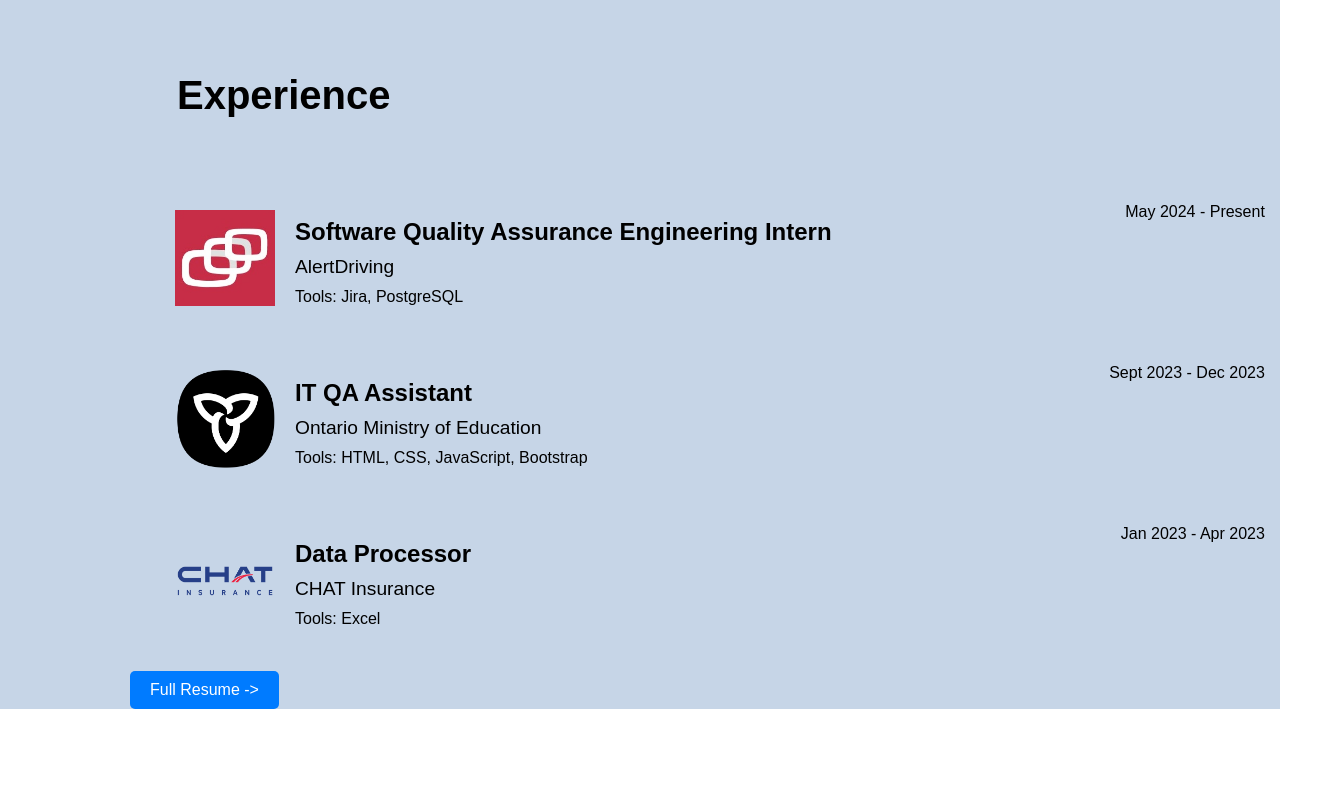
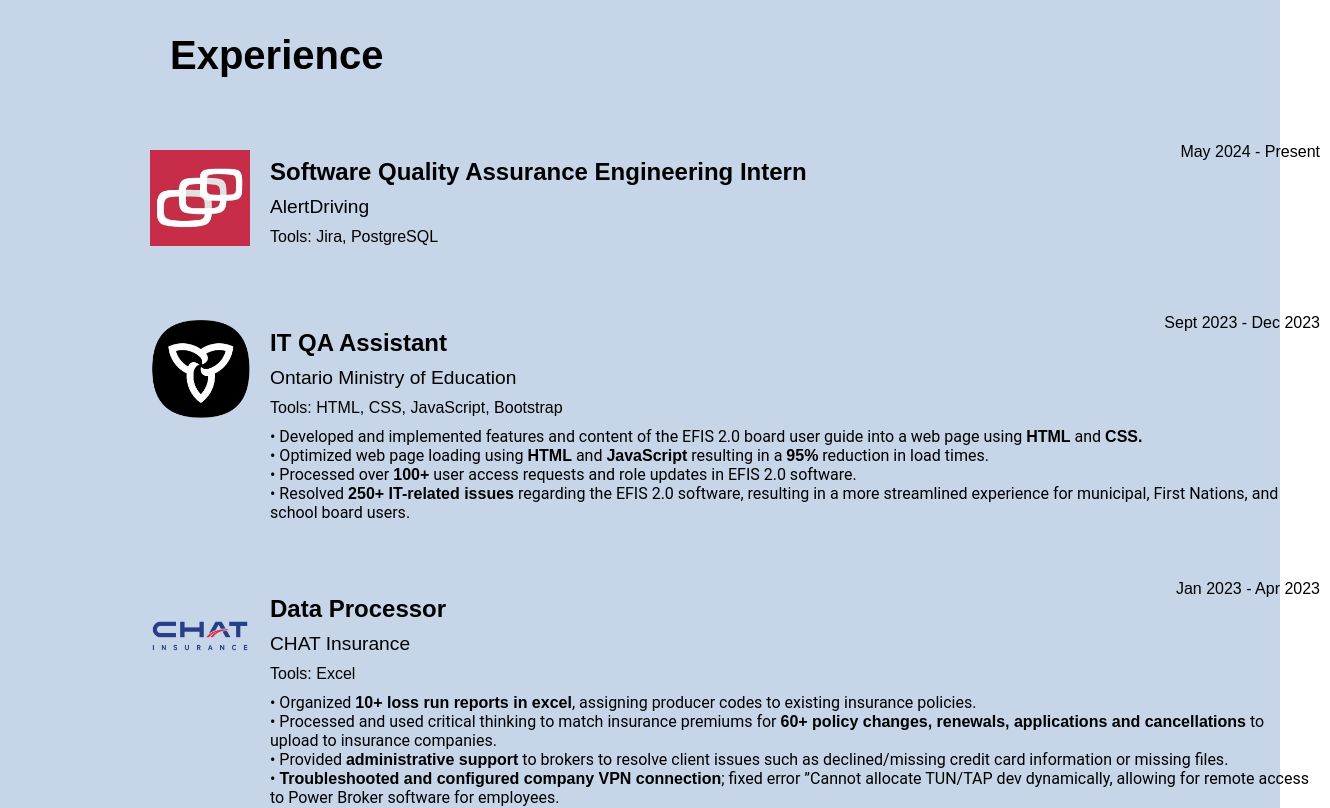
Before and after one commit to jasonliu1103/personalportfoliowebsite, a React (Create React App) app: page / in a window 1280 px wide. Shown: the part 1340-2148 px from the top of the page, 1330 px wide, since content can reach past the window. Before the commit the page ends 2049 px from the top, so only its background shows below. Built offline with nearby package versions, Linux system fonts and the light colour scheme.

Commit message:
Finished experience section

```diff
--- a/src/components/Experiences.css
+++ b/src/components/Experiences.css
@@ -2,15 +2,15 @@
   display: inline-block;
   justify-content: flex-start;
   flex-direction: column;
-  margin-top: 190px;
+  margin-top: 150px;
   padding-left: 130px;
 }
 
 .Experiences .title {
   font-size: 2.5rem;
   font-weight: bold;
-  margin-bottom: 70px;
-  margin-left: 47px;
+  margin-bottom: 50px;
+  margin-left: 40px;
 }
 
 .experience-details {
@@ -32,11 +32,11 @@
   font-size: 1em;
   margin: 5px 0;
   position: absolute;
-  top: 10px;  /* Adjust as necessary */
-  right: 10px;  /* Adjust as necessary */
+  top: 10px;
+  right: 10px;
 }
 
-.experience-description {
+.experience-tools {
   font-size: 1em;
   margin: 10px 0;
 }
@@ -60,6 +60,9 @@
   width: 150%;
   display: flex;
   position: relative;
+  max-width: 1200px;
+  margin: 0 auto;
+  margin-bottom: 20px;
 }
 
 .dark {
@@ -78,6 +81,7 @@
   color: #fff;
   border-radius: 5px;
   text-decoration: none;
+  margin-top: 10px;
 }
 
 a.resume-btn-experiences:hover {
@@ -99,3 +103,14 @@
   border-radius: 1px;
   object-fit: contain;
 }
+
+.experience-item p.p1,
+.experience-item p.p2,
+.experience-item p.p3,
+.experience-item p.p4 {
+  font-family: 'Roboto', sans-serif;
+}
+
+.experience-item p strong {
+  font-weight: bold;
+}
--- a/src/components/Experiences.jsx
+++ b/src/components/Experiences.jsx
@@ -11,28 +11,43 @@
     title: "Software Quality Assurance Engineering Intern",
     company: "AlertDriving",
     duration: "May 2024 - Present",
-    description: "Tools: Jira, PostgreSQL",
+    tools: "Tools: Jira, PostgreSQL",
+    p1: "",
     image: alertdriving_logo,
+    link: "https://www.alertdriving.com/",
   },
   {
     id: 2,
     title: "IT QA Assistant",
     company: "Ontario Ministry of Education",
     duration: "Sept 2023 - Dec 2023",
-    description: "Tools: HTML, CSS, JavaScript, Bootstrap",
+    tools: "Tools: HTML, CSS, JavaScript, Bootstrap",
+    p1: "• Developed and implemented features and content of the EFIS 2.0 board user guide into a web page using <strong>HTML</strong> and <strong>CSS.</strong>",
+    p2: "• Optimized web page loading using <strong>HTML</strong> and <strong>JavaScript</strong> resulting in a <strong>95%</strong> reduction in load times.",
+    p3: "• Processed over <strong>100+</strong> user access requests and role updates in EFIS 2.0 software.",
+    p4: "• Resolved <strong>250+ IT-related issues</strong> regarding the EFIS 2.0 software, resulting in a more streamlined experience for municipal, First Nations, and school board users.",
     image: ontario_logo,
+    link: "https://efis.fma.csc.gov.on.ca/faab/",
   },
   {
     id: 3,
     title: "Data Processor",
     company: "CHAT Insurance",
     duration: "Jan 2023 - Apr 2023",
-    description: "Tools: Excel",
+    tools: "Tools: Excel",
+    p1: "• Organized <strong>10+ loss run reports in excel</strong>, assigning producer codes to existing insurance policies.",
+    p2: "• Processed and used critical thinking to match insurance premiums for <strong>60+ policy changes, renewals, applications and cancellations</strong> to upload to insurance companies.",
+    p3: "• Provided <strong>administrative support</strong> to brokers to resolve client issues such as declined/missing credit card information or missing files.",
+    p4: "• <strong>Troubleshooted and configured company VPN connection</strong>; fixed error ”Cannot allocate TUN/TAP dev dynamically, allowing for remote access to Power Broker software for employees.",
     image: chat_logo,
+    link: "https://chatin.ca/",
   },
 ];
 
 const Experiences = () => {
+  const handleExperienceClick = (link) => {
+    window.location.href = link;
+  };
 
   return (
     <section id="experiences">
@@ -40,7 +55,12 @@
         <h1 className="title">Experience</h1>
         <ul className="experiences-list">
           {experiencesData.map((experience) => (
-            <li key={experience.id} className="experience-item">
+            <div
+              key={experience.id}
+              className="experience-link"
+              onClick={() => handleExperienceClick(experience.link)}
+            >
+              <li className="experience-item">
                 <img
                   src={experience.image}
                   alt={experience.title}
@@ -50,9 +70,14 @@
                   <h3 className="experience-title">{experience.title}</h3>
                   <p className="experience-company">{experience.company}</p>
                   <p className="experience-duration">{experience.duration}</p>
-              <p className="experience-description">{experience.description}</p>
+                  <p className="experience-tools">{experience.tools}</p>
+                  <p className="p1" dangerouslySetInnerHTML={{ __html: experience.p1 }}></p>
+                  <p className="p2" dangerouslySetInnerHTML={{ __html: experience.p2 }}></p>
+                  <p className="p3" dangerouslySetInnerHTML={{ __html: experience.p3 }}></p>
+                  <p className="p4" dangerouslySetInnerHTML={{ __html: experience.p4 }}></p>
                 </div>
               </li>
+            </div>
           ))}
         </ul>
         <a
```
Lines whose indentation alone changed are shown as unchanged.
